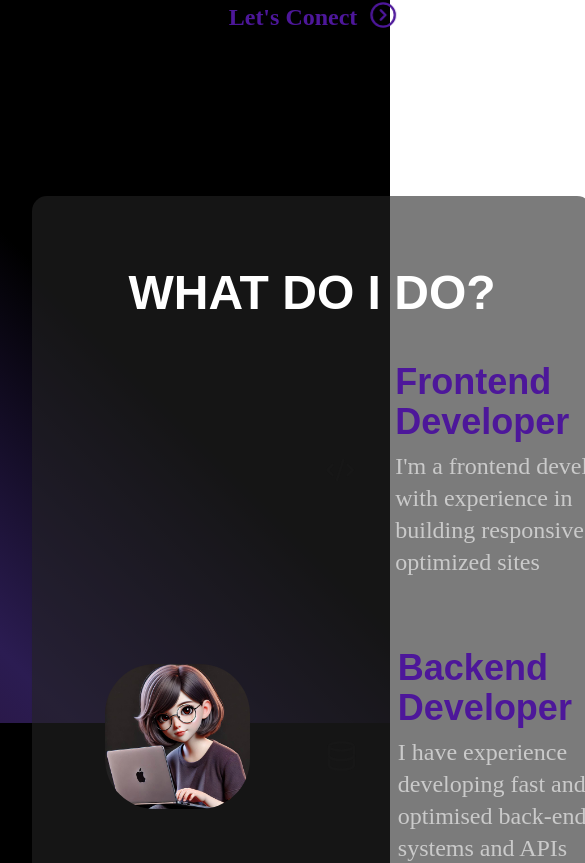
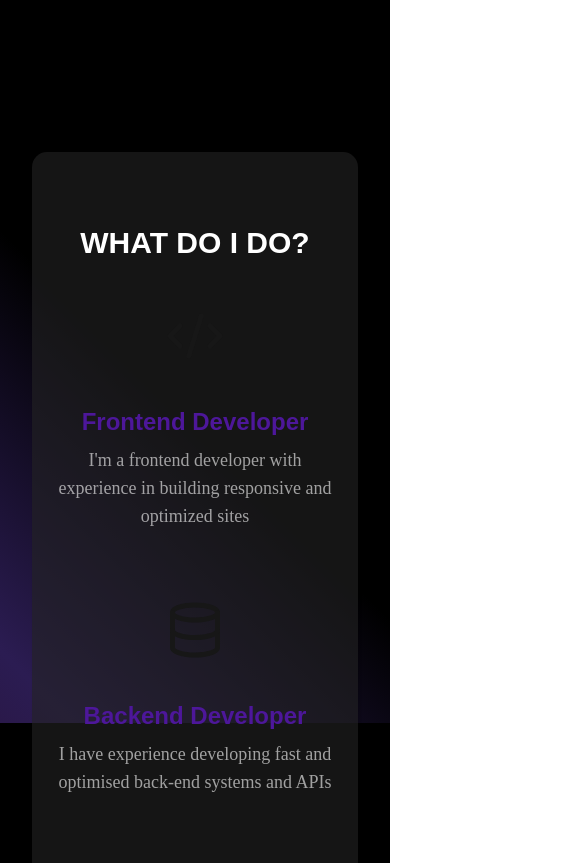
Before and after one commit to ylfranco98/portfolio, a Next.js app: page / in a window 390 px wide. Shown: the part 965-1828 px from the top of the page, 585 px wide, since content can reach past the window. Built offline with nearby package versions, Linux system fonts and the light colour scheme.

Commit message:
make about section responsive

```diff
--- a/app/globals.css
+++ b/app/globals.css
@@ -71,17 +71,21 @@ body {
 
 /* About Section Utilities */
 @utility about-li {
-  @apply flex items-center gap-10 rounded-[20px] list-none p-[25px] bg-[linear-gradient(90deg,rgba(165,215,232,0.42)_0%,rgba(255,255,255,0)_100%)] bg-[length:0_100%] bg-no-repeat transition-all duration-[400ms];
+  @apply flex md:flex-row flex-col justify-center items-center gap-10 rounded-[20px] list-none p-[25px] bg-[linear-gradient(90deg,rgba(165,215,232,0.42)_0%,rgba(255,255,255,0)_100%)] bg-[length:0_100%] bg-no-repeat transition-all duration-[400ms];
 }
 @utility about-text-div {
-  @apply flex flex-col gap-2;
+  @apply flex flex-col gap-2 justify-center items-center md:items-start;
 }
 @utility about-h3 {
-  @apply text-violet-900 font-semibold text-4xl;
+  @apply text-violet-900 font-semibold 2xl:text-4xl xl:text-3xl lg:text-4xl sm:text-3xl text-2xl;
   /* text-4xl */
 }
 @utility about-p {
-  @apply text-white/60 font-font text-2xl;
+  @apply text-white/60 font-font text-2xl 2xl:text-2xl xl:text-xl lg:text-2xl sm:text-xl text-lg text-center md:text-left;
+  /* text-center mb-[52px] xl:h-[30vh] h-fit */
+}
+@utility about-icon {
+  @apply lg:size-25 size-15;
 }
 
 .zoom-in {
--- a/components/About.tsx
+++ b/components/About.tsx
@@ -11,15 +11,15 @@ const About: React.FC = () => {
     // </section>
     <section
       id="about"
-      className="relative bg-[rgba(35,35,35,0.6)] rounded-[15px] p-[73px] mt-[129px] z-[1] mx-[10%] shadow-[1.95px_10.95px_2.6px_rgba(0,0,0,0.15)]"
+      className="relative bg-[rgba(35,35,35,0.6)] rounded-[15px] ms:p-[73px] py-[73px] mt-[129px] z-[1] lg:mx-[10%] shadow-[1.95px_10.95px_2.6px_rgba(0,0,0,0.15)]"
     >
       <Title toType="What do I do?" />
       {/* <h2 className="w-full text-white text-5xl uppercase text-center font-extrabold mb-5">
         What do I do?
       </h2> */}
-      <div className="flex flex-row items-center">
+      <div className="flex xl:flex-row flex-col items-center">
         <Image
-          className="w-[35%] rounded-[50px] mr-[50px]"
+          className="w-[35%] rounded-[50px] mr-[50px] xl:flex hidden"
           src="/aboutImage.png"
           alt="About Image"
           width={500}
@@ -36,7 +36,7 @@ const About: React.FC = () => {
               height={100}
             /> */}
 
-            <CodeXml className="size-25 " />
+            <CodeXml className="md:size-25 size-15" />
             <div className="about-text-div">
               <h3 className="about-h3">Frontend Developer</h3>
               <p className="about-p">
@@ -52,7 +52,7 @@ const About: React.FC = () => {
               alt="Server icon"
               className="mr-[50px]"
             /> */}
-            <Database className="size-25 " />
+            <Database className="md:size-25 size-15" />
             <div className="about-text-div">
               <h3 className="about-h3">Backend Developer</h3>
               <p className="about-p">
@@ -68,7 +68,7 @@ const About: React.FC = () => {
               alt="UI icon"
               className="mr-[50px]"
             /> */}
-            <Palette className="size-25 " />
+            <Palette className="md:size-25 size-15" />
             <div className="about-text-div">
               <h3 className="about-h3">UI Designer</h3>
               <p className="about-p">
--- a/components/Title.tsx
+++ b/components/Title.tsx
@@ -21,7 +21,7 @@ export const Title = ({ toType }: { toType?: string }) => {
     }
   }, [index, toType]);
   return (
-    <h2 className="w-full text-white text-5xl uppercase text-center font-extrabold mb-5">
+    <h2 className="w-full text-white 2xl:text-6xl xl:text-4xl lg:text-6xl sm:text-4xl text-3xl uppercase text-center font-extrabold mb-5">
       {text}
     </h2>
   );
```
